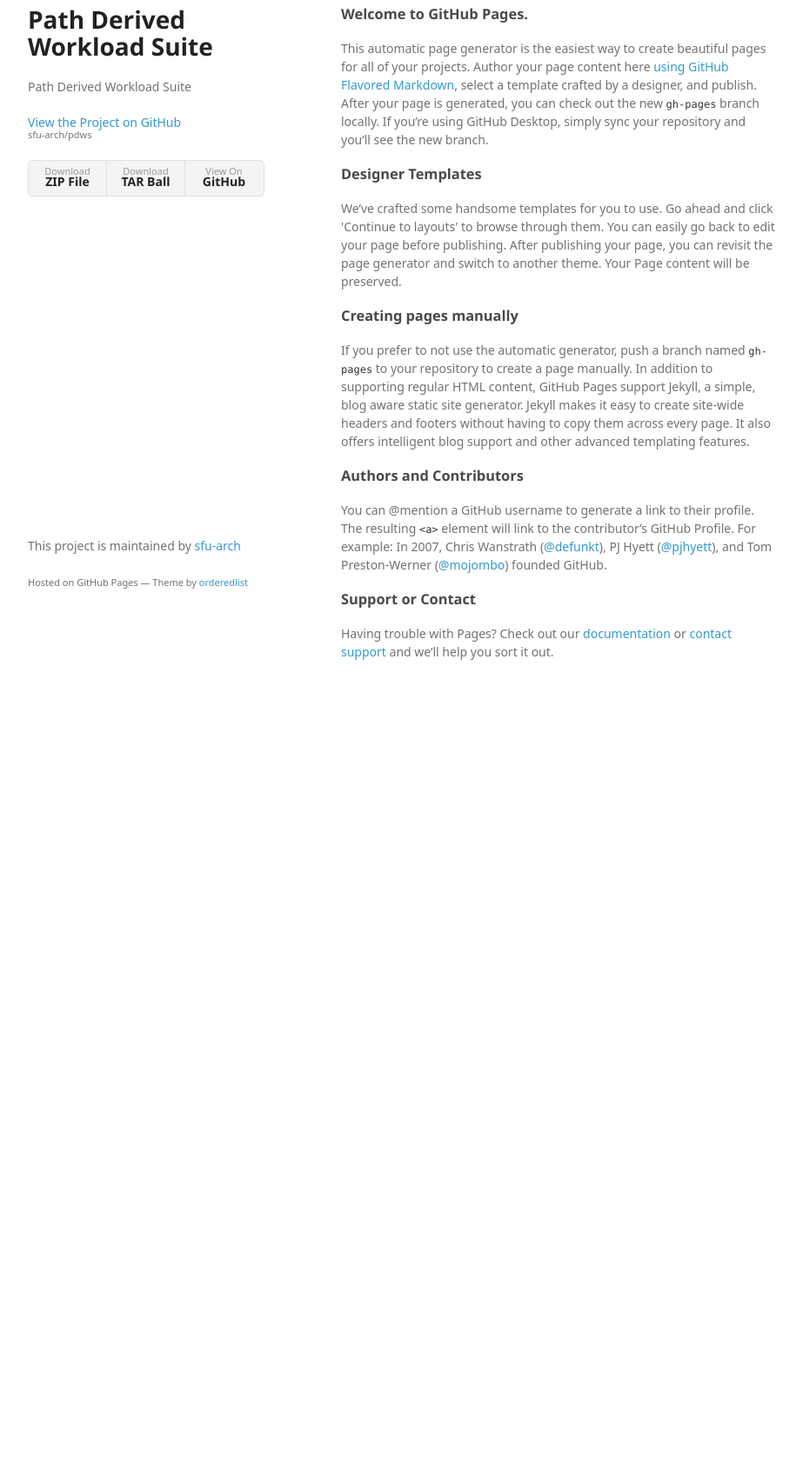
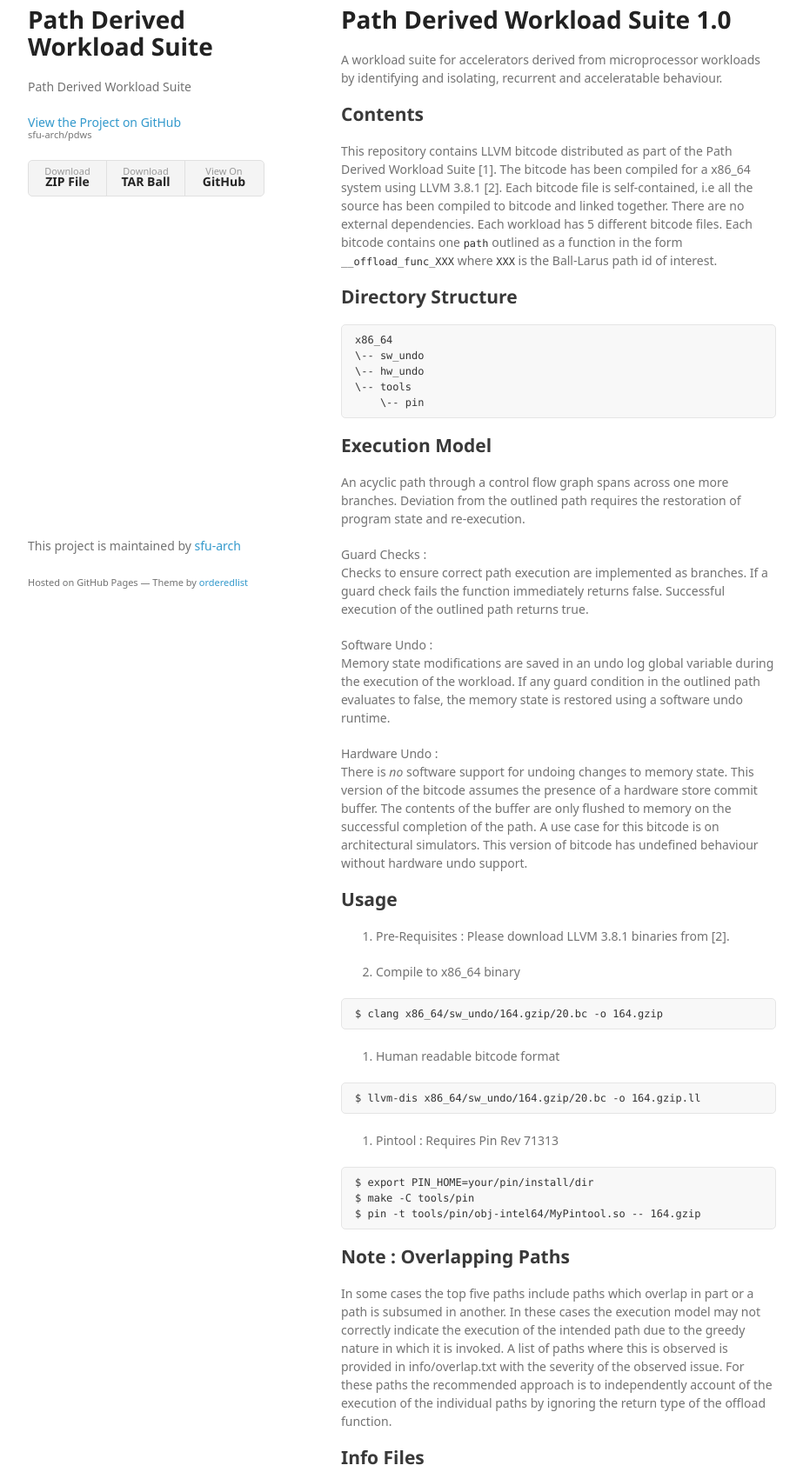
Before and after one commit to sfu-arch/pdws, a plain HTML site: page index.html in a window 1280 px wide. Shown: the part 51-1744 px from the top of the page at 87% size, without its empty margins (178-1101 px from the left). Before the commit the page ends 881 px from the top, so only its background shows below. Drawn offline with Linux system fonts and the light colour scheme; a web font is replaced by a local one.

```diff
--- a/index.html
+++ b/index.html
@@ -28,30 +28,87 @@
         </ul>
       </header>
       <section>
-        <h3>
-<a id="welcome-to-github-pages" class="anchor" href="#welcome-to-github-pages" aria-hidden="true"><span aria-hidden="true" class="octicon octicon-link"></span></a>Welcome to GitHub Pages.</h3>
+        <h1>
+<a id="path-derived-workload-suite-10" class="anchor" href="#path-derived-workload-suite-10" aria-hidden="true"><span aria-hidden="true" class="octicon octicon-link"></span></a>Path Derived Workload Suite 1.0</h1>
 
-<p>This automatic page generator is the easiest way to create beautiful pages for all of your projects. Author your page content here <a href="https://guides.github.com/features/mastering-markdown/">using GitHub Flavored Markdown</a>, select a template crafted by a designer, and publish. After your page is generated, you can check out the new <code>gh-pages</code> branch locally. If you’re using GitHub Desktop, simply sync your repository and you’ll see the new branch.</p>
+<p>A workload suite for accelerators derived from microprocessor workloads by identifying and isolating, recurrent and acceleratable behaviour. </p>
 
-<h3>
-<a id="designer-templates" class="anchor" href="#designer-templates" aria-hidden="true"><span aria-hidden="true" class="octicon octicon-link"></span></a>Designer Templates</h3>
+<h2>
+<a id="contents" class="anchor" href="#contents" aria-hidden="true"><span aria-hidden="true" class="octicon octicon-link"></span></a>Contents</h2>
 
-<p>We’ve crafted some handsome templates for you to use. Go ahead and click 'Continue to layouts' to browse through them. You can easily go back to edit your page before publishing. After publishing your page, you can revisit the page generator and switch to another theme. Your Page content will be preserved.</p>
+<p>This repository contains LLVM bitcode distributed as part of the Path Derived Workload Suite [1]. The bitcode has been compiled for a x86_64 system using LLVM 3.8.1 [2]. Each bitcode file is self-contained, i.e all the source has been compiled to bitcode and linked together. There are no external dependencies. Each workload has 5 different bitcode files. Each bitcode contains one <code>path</code> outlined as a function in the form <code>__offload_func_XXX</code> where <code>XXX</code> is the Ball-Larus path id of interest.</p>
 
-<h3>
-<a id="creating-pages-manually" class="anchor" href="#creating-pages-manually" aria-hidden="true"><span aria-hidden="true" class="octicon octicon-link"></span></a>Creating pages manually</h3>
+<h2>
+<a id="directory-structure" class="anchor" href="#directory-structure" aria-hidden="true"><span aria-hidden="true" class="octicon octicon-link"></span></a>Directory Structure</h2>
 
-<p>If you prefer to not use the automatic generator, push a branch named <code>gh-pages</code> to your repository to create a page manually. In addition to supporting regular HTML content, GitHub Pages support Jekyll, a simple, blog aware static site generator. Jekyll makes it easy to create site-wide headers and footers without having to copy them across every page. It also offers intelligent blog support and other advanced templating features.</p>
+<pre><code>x86_64
+\-- sw_undo
+\-- hw_undo
+\-- tools
+    \-- pin
+</code></pre>
 
-<h3>
-<a id="authors-and-contributors" class="anchor" href="#authors-and-contributors" aria-hidden="true"><span aria-hidden="true" class="octicon octicon-link"></span></a>Authors and Contributors</h3>
+<h2>
+<a id="execution-model" class="anchor" href="#execution-model" aria-hidden="true"><span aria-hidden="true" class="octicon octicon-link"></span></a>Execution Model</h2>
 
-<p>You can @mention a GitHub username to generate a link to their profile. The resulting <code>&lt;a&gt;</code> element will link to the contributor’s GitHub Profile. For example: In 2007, Chris Wanstrath (<a href="https://github.com/defunkt" class="user-mention">@defunkt</a>), PJ Hyett (<a href="https://github.com/pjhyett" class="user-mention">@pjhyett</a>), and Tom Preston-Werner (<a href="https://github.com/mojombo" class="user-mention">@mojombo</a>) founded GitHub.</p>
+<p>An acyclic path through a control flow graph spans across one more branches. Deviation from the outlined path requires the restoration of program state and re-execution.</p>
 
-<h3>
-<a id="support-or-contact" class="anchor" href="#support-or-contact" aria-hidden="true"><span aria-hidden="true" class="octicon octicon-link"></span></a>Support or Contact</h3>
+<p>Guard Checks :<br>
+Checks to ensure correct path execution are implemented as branches. If a guard check fails the function immediately returns false. Successful execution of the outlined path returns true.</p>
 
-<p>Having trouble with Pages? Check out our <a href="https://help.github.com/pages">documentation</a> or <a href="https://github.com/contact">contact support</a> and we’ll help you sort it out.</p>
+<p>Software Undo :<br>
+Memory state modifications are saved in an undo log global variable during the execution of the workload. If any guard condition in the outlined path evaluates to false, the memory state is restored using a software undo runtime. </p>
+
+<p>Hardware Undo :<br>
+There is <em>no</em> software support for undoing changes to memory state. This version of the bitcode assumes the presence of a hardware store commit buffer. The contents of the buffer are only flushed to memory on the successful completion of the path. A use case for this bitcode is on architectural simulators. This version of bitcode has undefined behaviour without hardware undo support.</p>
+
+<h2>
+<a id="usage" class="anchor" href="#usage" aria-hidden="true"><span aria-hidden="true" class="octicon octicon-link"></span></a>Usage</h2>
+
+<ol>
+<li><p>Pre-Requisites : Please download LLVM 3.8.1 binaries from [2].</p></li>
+<li><p>Compile to x86_64 binary  </p></li>
+</ol>
+
+<pre><code>$ clang x86_64/sw_undo/164.gzip/20.bc -o 164.gzip
+</code></pre>
+
+<ol>
+<li>Human readable bitcode format</li>
+</ol>
+
+<pre><code>$ llvm-dis x86_64/sw_undo/164.gzip/20.bc -o 164.gzip.ll
+</code></pre>
+
+<ol>
+<li>Pintool : Requires Pin Rev 71313</li>
+</ol>
+
+<pre><code>$ export PIN_HOME=your/pin/install/dir
+$ make -C tools/pin
+$ pin -t tools/pin/obj-intel64/MyPintool.so -- 164.gzip
+</code></pre>
+
+<h2>
+<a id="note--overlapping-paths" class="anchor" href="#note--overlapping-paths" aria-hidden="true"><span aria-hidden="true" class="octicon octicon-link"></span></a>Note : Overlapping Paths</h2>
+
+<p>In some cases the top five paths include paths which overlap in part or a path is subsumed in another. In these cases the execution model may not correctly indicate the execution of the intended path due to the greedy nature in which it is invoked. A list of paths where this is observed is provided in info/overlap.txt with the severity of the observed issue. For these paths the recommended approach is to independently account of the execution of the individual paths by ignoring the return type of the offload function.</p>
+
+<h2>
+<a id="info-files" class="anchor" href="#info-files" aria-hidden="true"><span aria-hidden="true" class="octicon octicon-link"></span></a>Info Files</h2>
+
+<pre><code>info
+\-- idmap.txt : Mapping of path id to path rank
+\-- overlap.txt : List of overlapping paths affected by execution model
+</code></pre>
+
+<h2>
+<a id="references" class="anchor" href="#references" aria-hidden="true"><span aria-hidden="true" class="octicon octicon-link"></span></a>References</h2>
+
+<p>[1] SPEC-AX and PARSEC-AX: Extracting Accelerator Benchmarks from Microprocessor Benchmarks<br>
+Snehasish Kumar, William N. Sumner, Arrvindh Shriraman (Simon Fraser University)
+[2] <a href="http://llvm.org/releases/download.html">http://llvm.org/releases/download.html</a>
+[3] Ball, Thomas, and James R. Larus. "Efficient path profiling." Proceedings of the 29th annual ACM/IEEE international symposium on Microarchitecture. IEEE Computer Society, 1996.</p>
       </section>
       <footer>
         <p>This project is maintained by <a href="https://github.com/sfu-arch">sfu-arch</a></p>
```
Also changed, not shown: params.json (+1 -1 lines).
